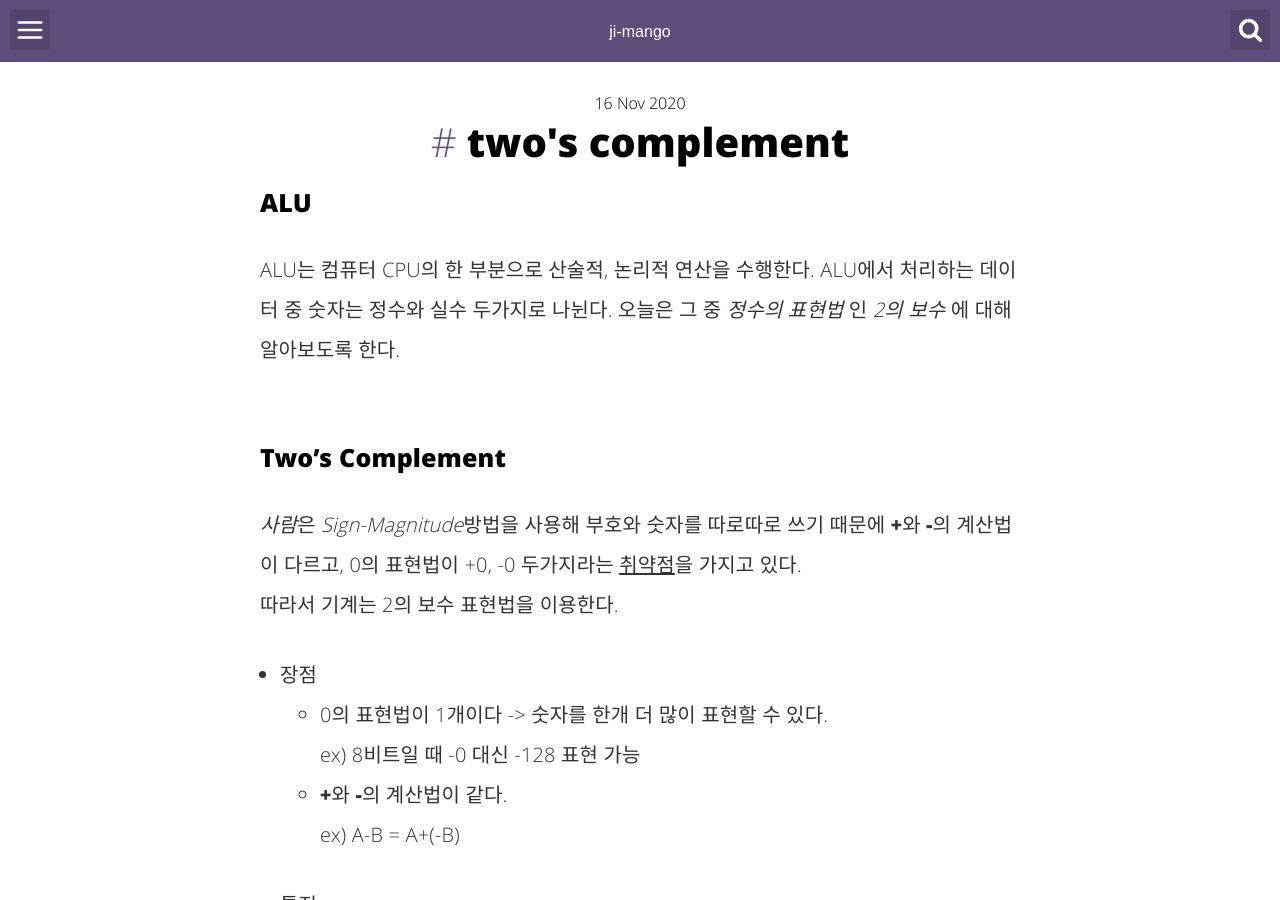
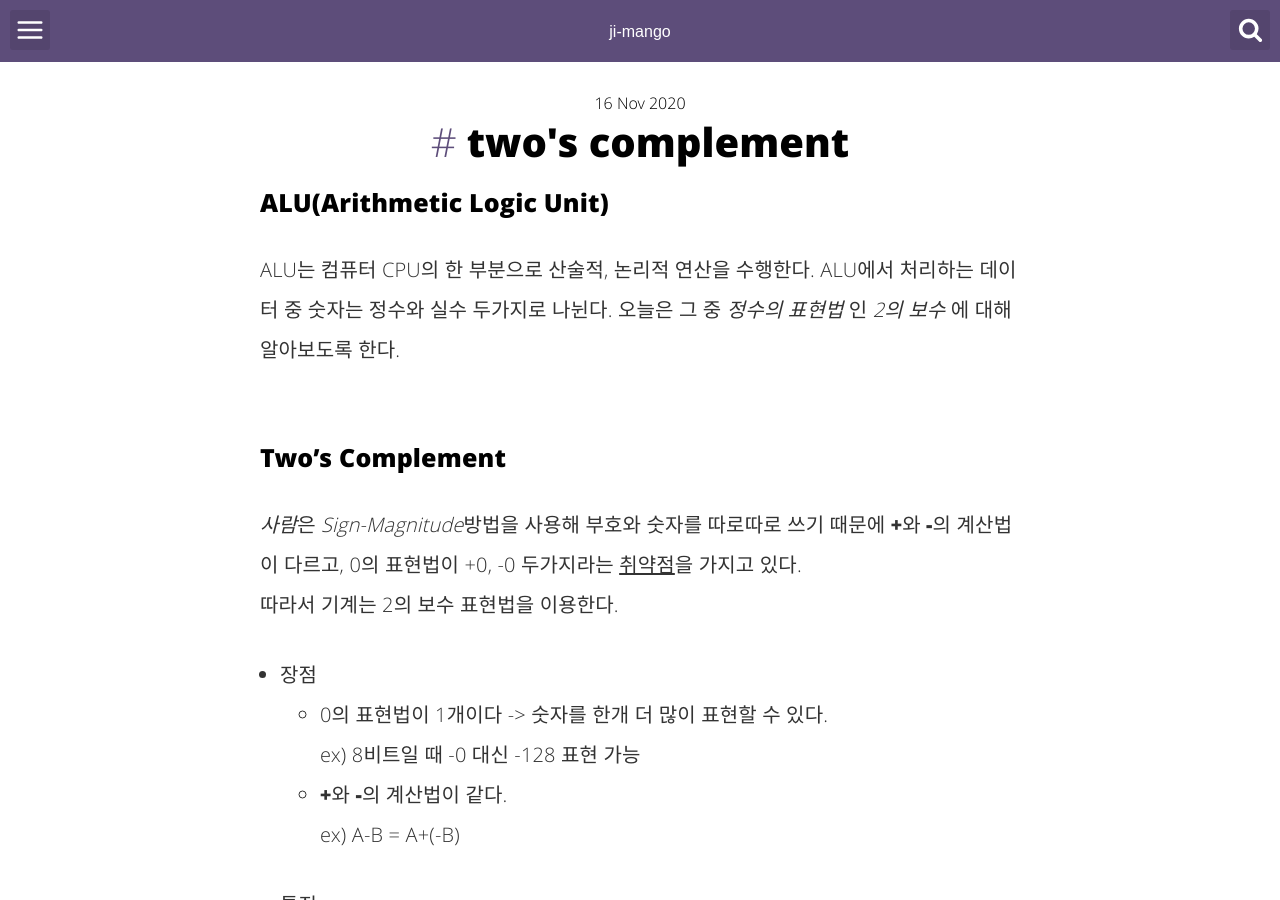
Before and after one commit to ji-mango/ji-mango.github.io, a Jekyll site: the page built from _posts/2020-11-16-second posting.md, in a window 1280 px wide and 900 px high. Built offline with Jekyll 4.4.1, drawn with Linux system fonts in a browser that asks for light colours; comment, search, counter and statistics services are not loaded.

Commit message:
revise posting

```diff
--- a/_posts/2020-11-16-second posting.md
+++ b/_posts/2020-11-16-second posting.md
@@ -10,7 +10,7 @@ categories:
 -  subject record
 ---
 
-### ALU
+### ALU(Arithmetic Logic Unit)
 ALU는 컴퓨터 CPU의 한 부분으로 산술적, 논리적 연산을 수행한다. ALU에서 처리하는 데이터 중 숫자는 정수와 실수 두가지로 나뉜다. 오늘은 그 중 *정수의 표현법* 인 *2의 보수* 에 대해 알아보도록 한다.<br><br>
 
 ### Two's Complement
```
